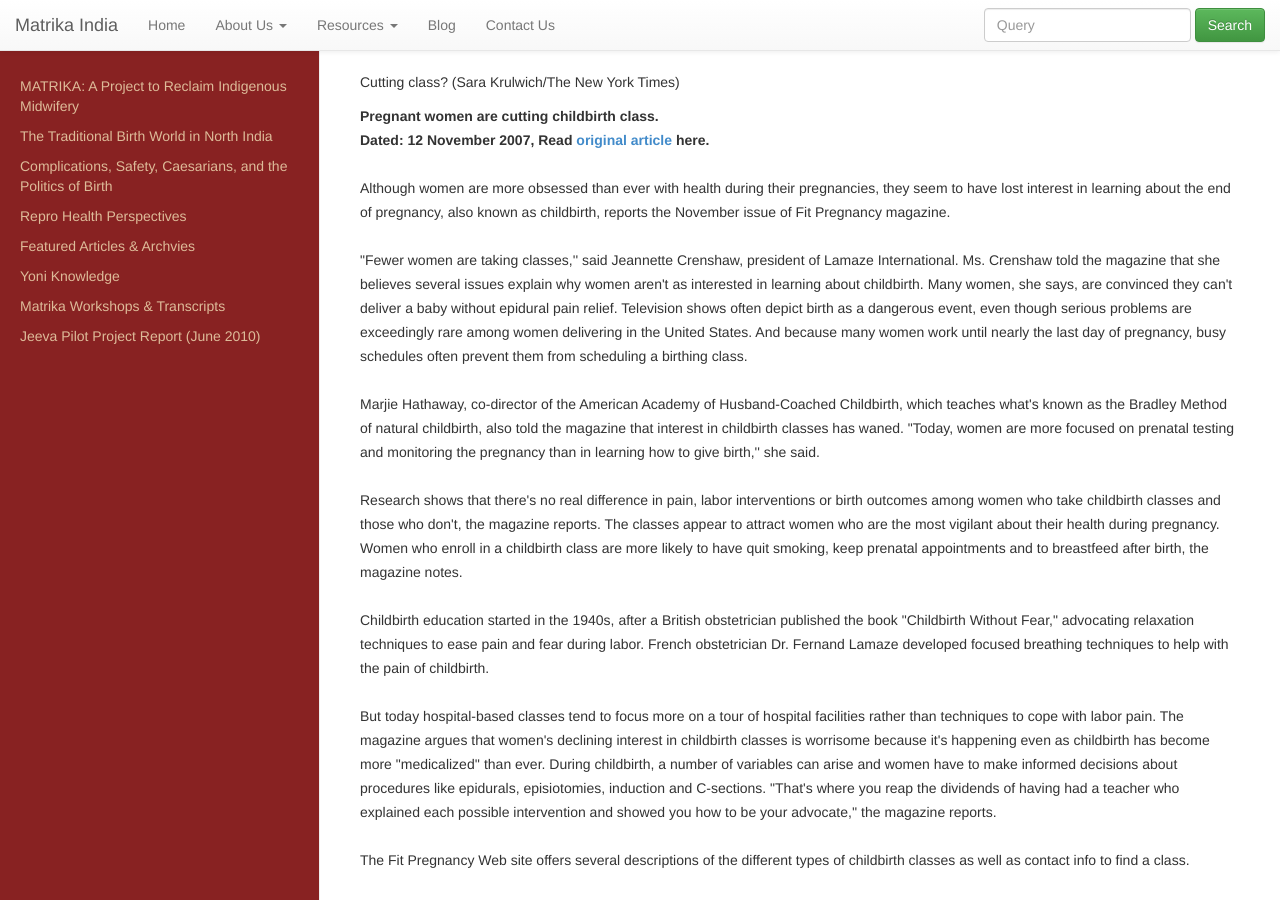
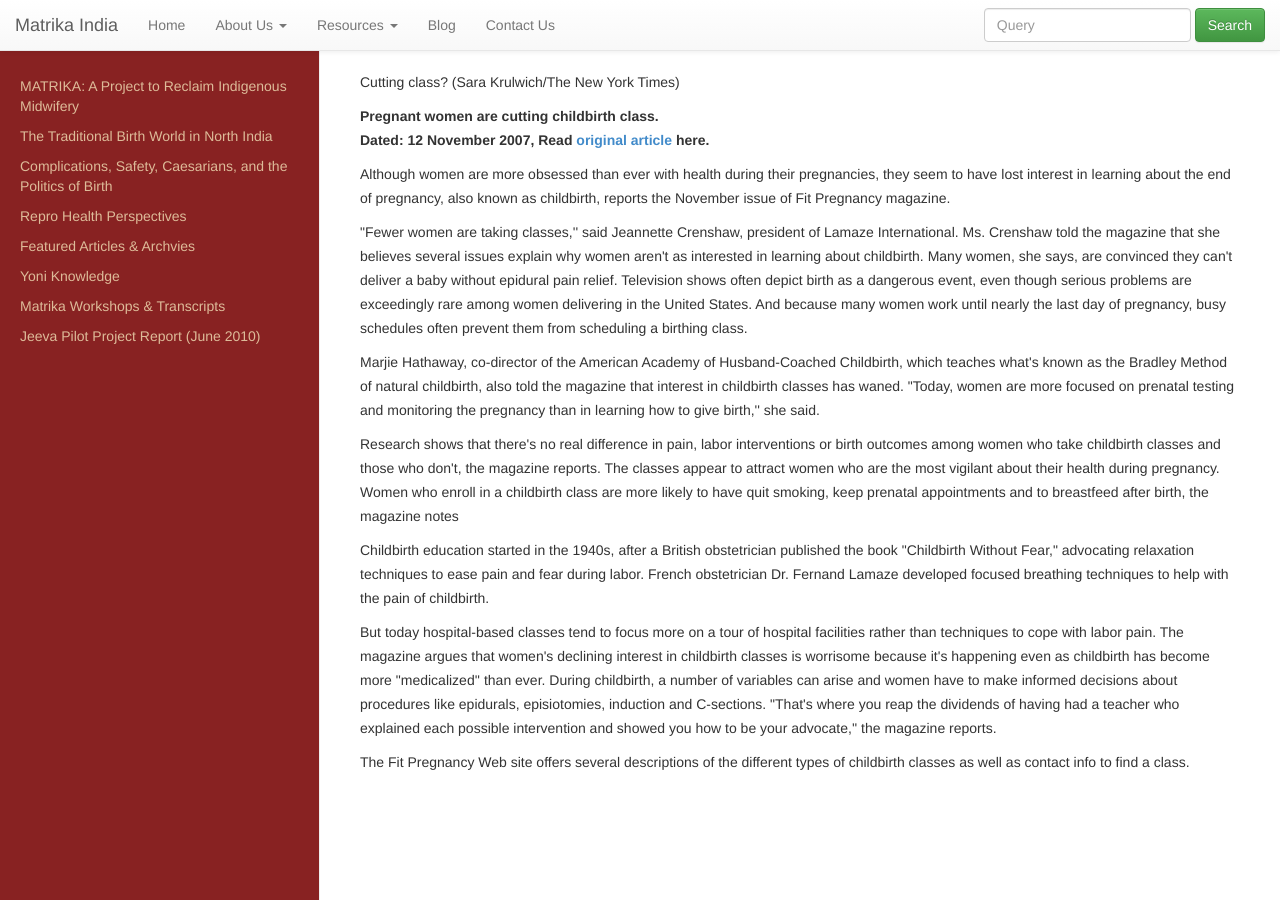
Before and after one commit to matrikaindia/matrika-beta, a Jekyll site: the page built from Articles/BirthingParenting/CuttingClasses.html, in a window 1280 px wide and 900 px high. Built offline with Jekyll 4.4.1, drawn with Linux system fonts in a browser that asks for light colours; nearby versions of some CDN libraries.

Commit message:
Updated layout

```diff
--- a/Articles/BirthingParenting/CuttingClasses.html
+++ b/Articles/BirthingParenting/CuttingClasses.html
@@ -3,17 +3,24 @@ layout: default
 ---
 
 <p class="hd3">
-	Cutting class? (Sara Krulwich/The New York Times) <br />
+	Cutting class? (Sara Krulwich/The New York Times)
 </p>
-<p class="default">
-	<b>Pregnant women are cutting childbirth class.<br /> Dated: 12
-		November 2007, Read <a
-		href="http://well.blogs.nytimes.com/2007/11/12/the-end-of-childbirth-101/?"
-		target="_blank">original article</a> here.
-	</b> <br /> <br /> Although women are more obsessed than ever with health
+
+<p>
+	<b>Pregnant women are cutting childbirth class.
+        <br>
+        Dated: 12 November 2007, Read <a href="http://well.blogs.nytimes.com/2007/11/12/the-end-of-childbirth-101/?" target="_blank">original article</a> here.
+	</b>
+</p>
+
+<p>
+    Although women are more obsessed than ever with health
 	during their pregnancies, they seem to have lost interest in learning
 	about the end of pregnancy, also known as childbirth, reports the
-	November issue of Fit Pregnancy magazine. <br /> <br /> "Fewer women
+	November issue of Fit Pregnancy magazine.
+</p>
+<p>
+    "Fewer women
 	are taking classes,'' said Jeannette Crenshaw, president of Lamaze
 	International. Ms. Crenshaw told the magazine that she believes several
 	issues explain why women aren't as interested in learning about
@@ -22,24 +29,36 @@ layout: default
 	as a dangerous event, even though serious problems are exceedingly rare
 	among women delivering in the United States. And because many women
 	work until nearly the last day of pregnancy, busy schedules often
-	prevent them from scheduling a birthing class. <br /> <br /> Marjie
+	prevent them from scheduling a birthing class.
+</p>
+<p>
+    Marjie
 	Hathaway, co-director of the American Academy of Husband-Coached
 	Childbirth, which teaches what's known as the Bradley Method of natural
 	childbirth, also told the magazine that interest in childbirth classes
 	has waned. "Today, women are more focused on prenatal testing and
 	monitoring the pregnancy than in learning how to give birth,'' she
-	said. <br /> <br /> Research shows that there's no real difference in
+	said.
+</p>
+<p>
+    Research shows that there's no real difference in
 	pain, labor interventions or birth outcomes among women who take
 	childbirth classes and those who don't, the magazine reports. The
 	classes appear to attract women who are the most vigilant about their
 	health during pregnancy. Women who enroll in a childbirth class are
 	more likely to have quit smoking, keep prenatal appointments and to
-	breastfeed after birth, the magazine notes. <br /> <br /> Childbirth
+	breastfeed after birth, the magazine notes
+</p>
+<p>
+    Childbirth
 	education started in the 1940s, after a British obstetrician published
 	the book "Childbirth Without Fear," advocating relaxation techniques to
 	ease pain and fear during labor. French obstetrician Dr. Fernand Lamaze
 	developed focused breathing techniques to help with the pain of
-	childbirth. <br /> <br /> But today hospital-based classes tend to
+	childbirth.
+</p>
+<p>
+    But today hospital-based classes tend to
 	focus more on a tour of hospital facilities rather than techniques to
 	cope with labor pain. The magazine argues that women's declining
 	interest in childbirth classes is worrisome because it's happening even
@@ -48,7 +67,9 @@ layout: default
 	informed decisions about procedures like epidurals, episiotomies,
 	induction and C-sections. "That's where you reap the dividends of
 	having had a teacher who explained each possible intervention and
-	showed you how to be your advocate,'' the magazine reports. <br /> <br />
+	showed you how to be your advocate,'' the magazine reports.
+</p>
+<p>
 	The Fit Pregnancy Web site offers several descriptions of the different
 	types of childbirth classes as well as contact info to find a class.
 </p>
```
Also changed, not shown: Articles/BirthingParenting/BirthWeight.html (+4 -14 lines).
